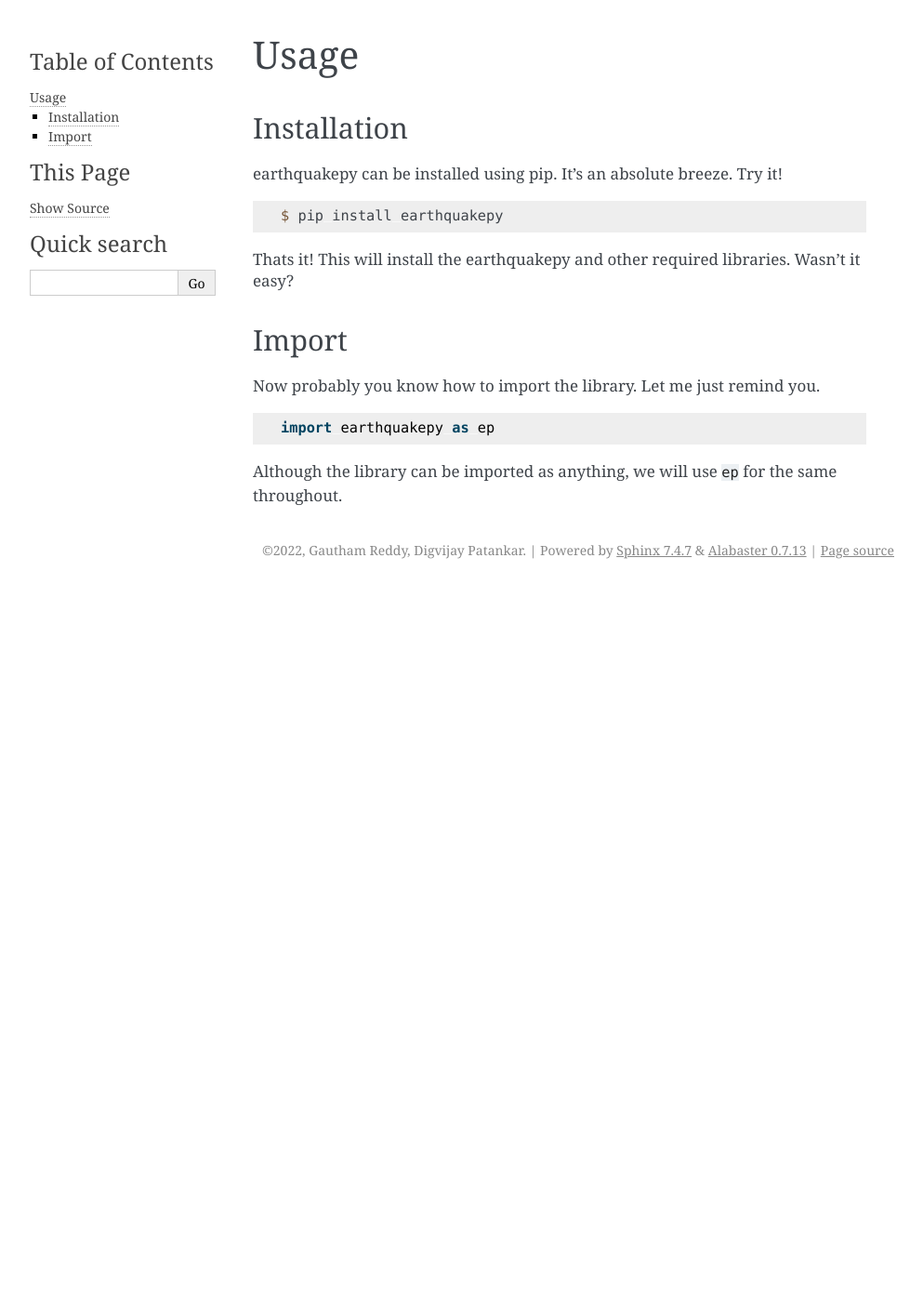
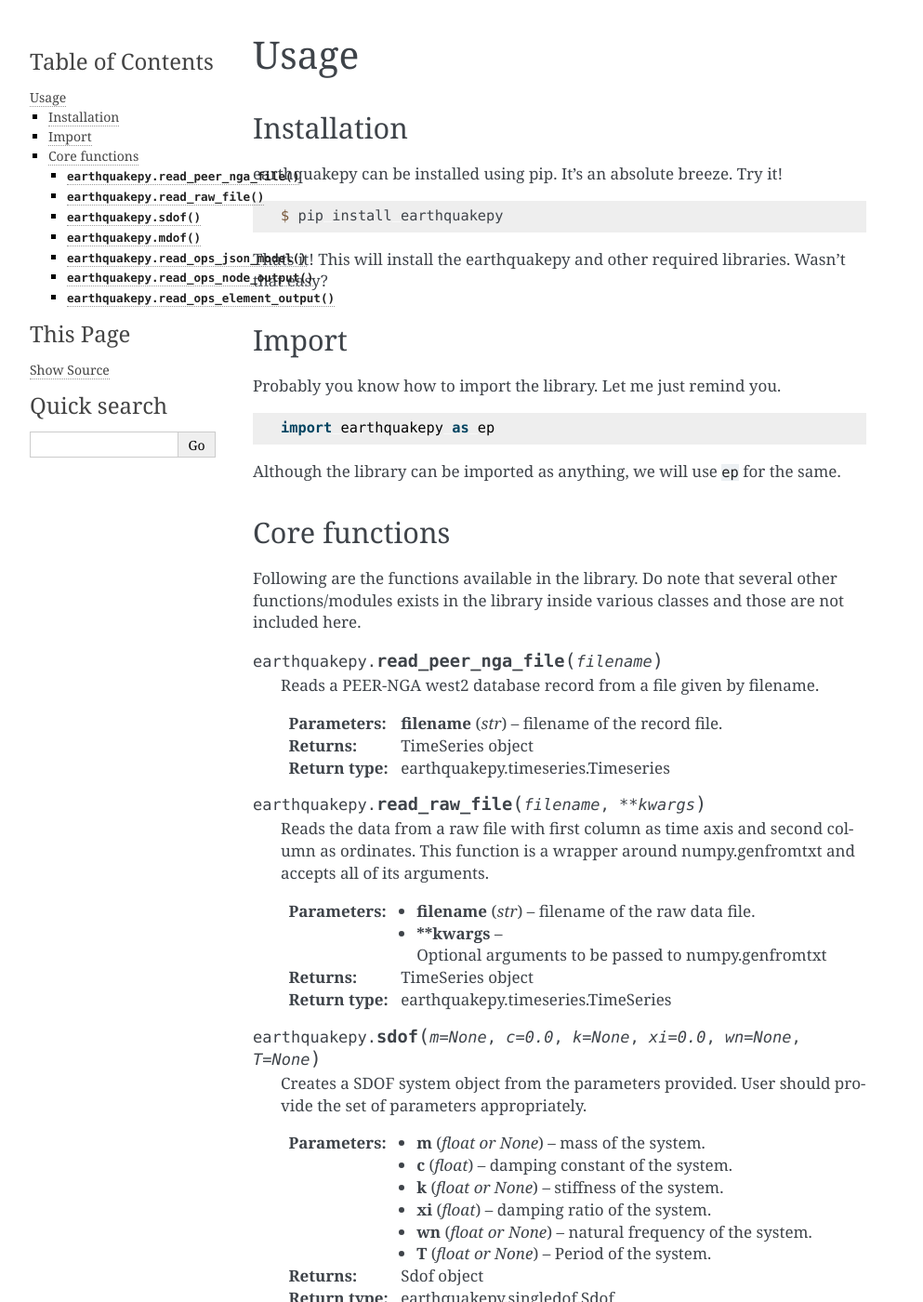
Before and after one commit to gauthamrdy/earthquakepy, a Sphinx documentation site: the page built from docs/source/usage.rst, in a window 1280 px wide and 1400 px high. Shown: the whole window at 93% size, without its empty margins (148-1141 px from the left). Built offline with Sphinx 7.4.7, drawn with Linux system fonts in a browser that asks for light colours; some of the changed text lies outside the part shown.

Commit message:
documentation for site
documentation generated for site using sphinx.
Also FourierSpectrum plot method now plots unwrapped phase spectrum.

```diff
--- a/docs/source/usage.rst
+++ b/docs/source/usage.rst
@@ -10,15 +10,113 @@ earthquakepy can be installed using pip. It's an absolute breeze. Try it!
 
                 $ pip install earthquakepy
 
-Thats it! This will install the earthquakepy and other required libraries. Wasn't it easy?
+Thats it! This will install the earthquakepy and other required libraries. Wasn't that easy?
 
 Import
 ------
 
-Now probably you know how to import the library. Let me just remind you.
+Probably you know how to import the library. Let me just remind you.
 
 .. code-block:: python
 
    import earthquakepy as ep
 
-Although the library can be imported as anything, we will use :code:`ep` for the same throughout.
+Although the library can be imported as anything, we will use :code:`ep` for the same.
+
+Core functions
+--------------
+
+Following are the functions available in the library. Do note that several other functions/modules exists in the library inside various classes and those are not included here.
+
+.. py:function:: earthquakepy.read_peer_nga_file(filename)
+
+   Reads a PEER-NGA west2 database record from a file given by filename.
+
+   :param str filename: filename of the record file.
+   :returns: TimeSeries object
+   :rtype: earthquakepy.timeseries.Timeseries
+
+
+.. py:function:: earthquakepy.read_raw_file(filename, **kwargs)
+
+    Reads the data from a raw file with first column as time axis and second column as ordinates. This function is a wrapper around numpy.genfromtxt and accepts all of its arguments.
+
+    :param str filename: filename of the raw data file.
+    :param **kwargs: Optional arguments to be passed to numpy.genfromtxt
+    :returns: TimeSeries object
+    :rtype: earthquakepy.timeseries.TimeSeries
+
+
+.. py:function:: earthquakepy.sdof(m=None, c=0.0, k=None, xi=0.0, wn=None, T=None)
+
+    Creates a SDOF system object from the parameters provided. User should provide the set of parameters appropriately.
+
+    :param m: mass of the system.
+    :param c: damping constant of the system.
+    :param k: stiffness of the system.
+    :param xi: damping ratio of the system.
+    :param wn: natural frequency of the system.
+    :param T: Period of the system.
+    :type m: float or None
+    :type c: float
+    :type k: float or None
+    :type xi: float
+    :type wn: float or None
+    :type T: float or None
+    :returns: Sdof object
+    :rtype: earthquakepy.singledof.Sdof
+
+
+.. py:function:: earthquakepy.mdof(M=None, C=None, K=None)
+
+    Creates a MDOF system object from the parameters provided.
+
+    :param M: Mass matrix
+    :param C: Damping matrix
+    :param K: STiffness matrix
+    :type M: 2-D array
+    :type C: 2-D array
+    :type K: 2-D array
+    :returns: Mdof object
+    :rtype: earthquakepy.multidof.Mdof
+
+
+.. py:function:: earthquakepy.read_ops_json_model(filename)
+
+    Reads a json model file generated by OpenSees using
+
+    .. code-block:: tcl
+
+        print -JSON -file filename
+
+    :param str filename: json file filename
+    :returns: OpenSeesModel object
+    :rtype: earthquakepy.opensees_classes.OpenSeesModel
+
+
+.. py:function:: earthquakepy.read_ops_node_output(filename, ncomps, [nodeTags=[], compNames=[]], **kwargs)
+
+    Reads node output file generated by opensees node recorder command.
+
+    :param str filename: Node output file name
+    :param int ncomps: Number of components per node
+    :param nodeTags: Optional, list of node tags to be used. Default: [1, 2, ...., n]
+    :param compNames: Optional, list of component names. Default: ["0", "1", "2"]
+    :type nodeTags: 1-D array or list
+    :type compNames: 1-D array or list
+    :returns: OpenSeesNodeOutput object
+    :rtype: earthquakepy.opensees_helper.OpenSeesNodeOutput
+
+
+.. py:function:: earthquakepy.read_ops_element_output(filename, ncomps, [nodeTags=[], compNames=[]], **kwargs)
+
+    Reads node output file generated by opensees element recorder command.
+
+    :param str filename: Element output file name
+    :param int ncomps: Number of components per element
+    :param elmTags: Optional, list of element tags to be used. Default: [1, 2, ...., n]
+    :param compNames: Optional, list of component names. Default: ["0", "1", "2"]
+    :type elmTags: 1-D array or list
+    :type compNames: 1-D array or list
+    :returns: OpenSeesNodeOutput object
+    :rtype: earthquakepy.opensees_helper.OpenSeesNodeOutput
--- a/setup.py
+++ b/setup.py
@@ -4,7 +4,7 @@ from setuptools import setup
 
 setup(
     name="earthquakepy",
-    version="0.1.0",
+    version="0.2.0",
     description="python library for earthquake engineers.",
     url="https://github.com/gauthamrdy/earthquakepy",
     author="Gautham Reddy, Digvijay Patankar",
```
Also changed, not shown: 14 other files.
